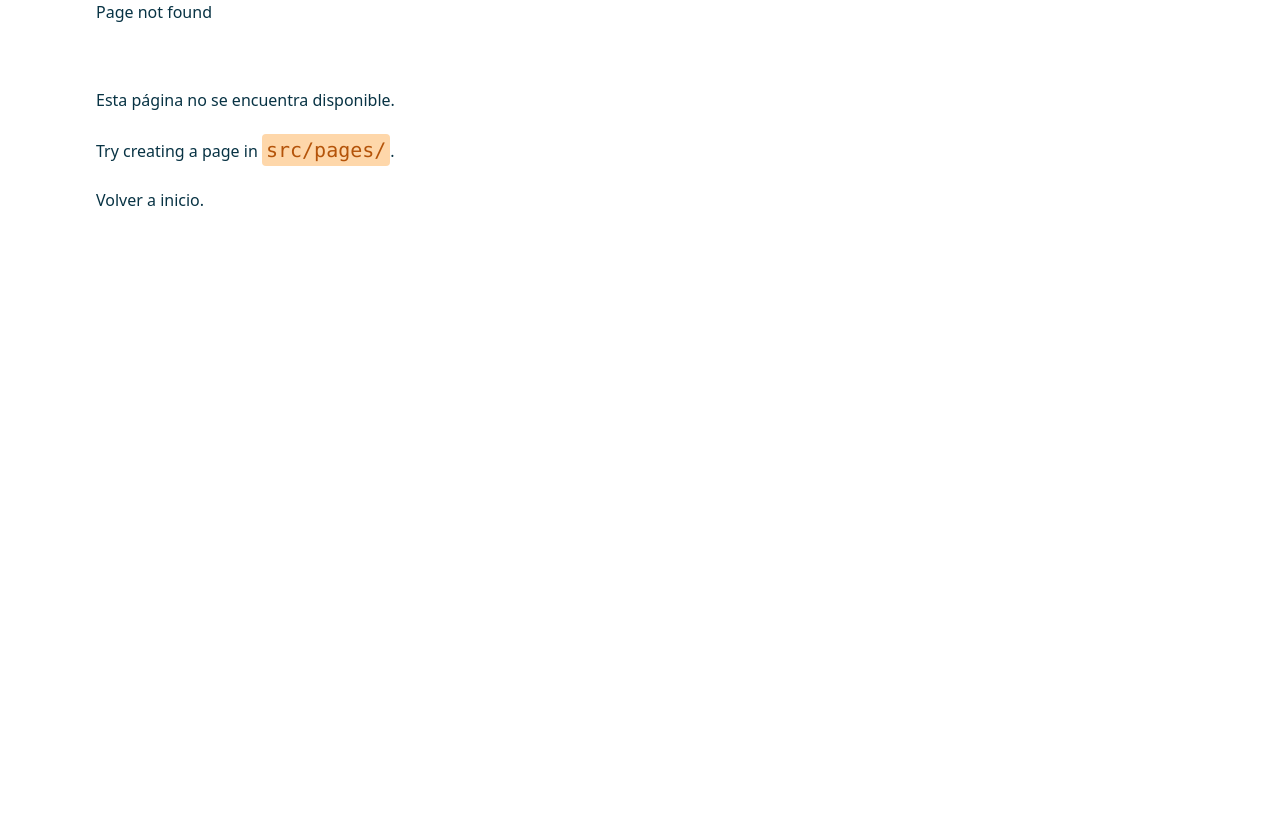
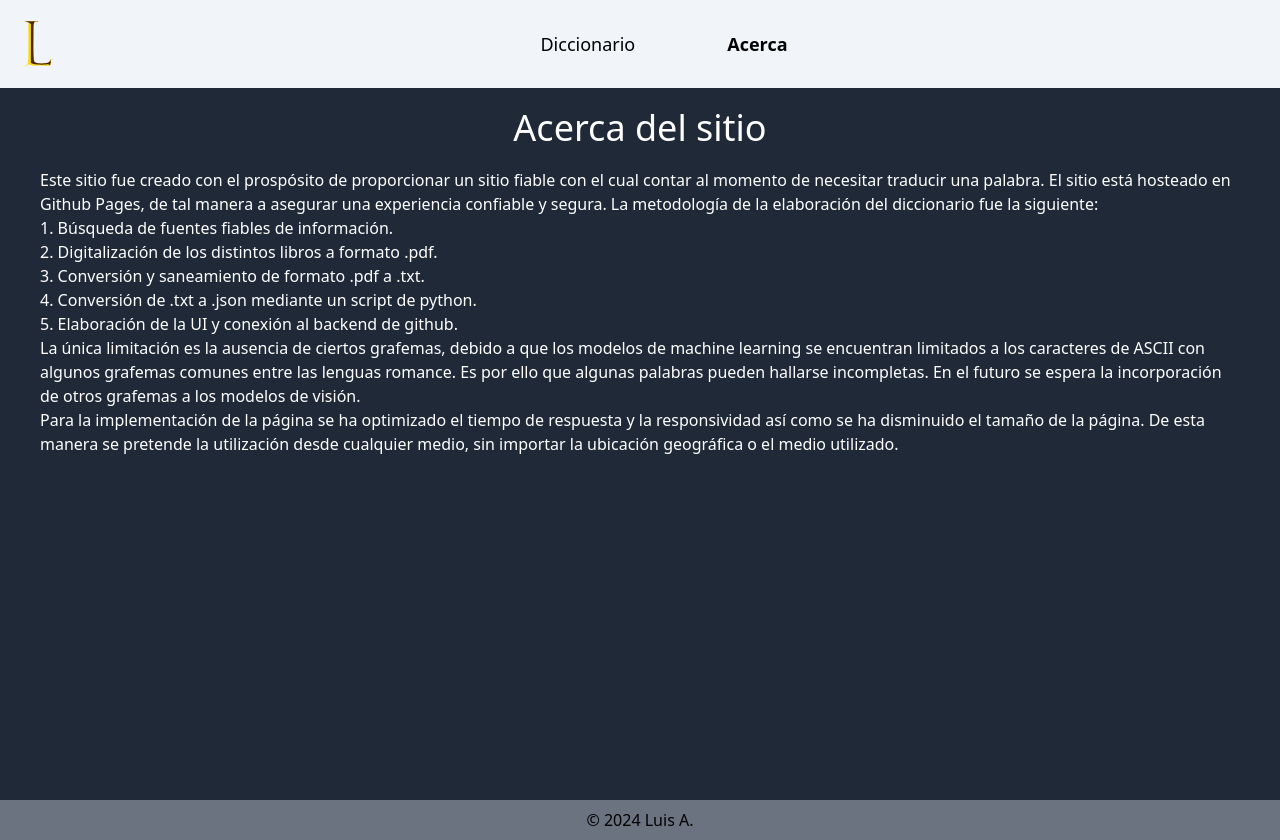
Before and after one commit to luisagd/luisagd.github.io, a Gatsby site: page /about in a window 1280 px wide. Before the commit this address had no page. Before the commit the page ends 800 px from the top, so only its background shows below. Built offline with nearby package versions, Linux system fonts and the light colour scheme; Gatsby itself is replaced by a stand-in of ours.

Commit message:
Added about page. Improved Navbar

```diff
--- a/src/components/Navbar.jsx
+++ b/src/components/Navbar.jsx
@@ -3,7 +3,8 @@ import "./Navbar.css";
 import logo from "../images/logo.svg"; // Tell webpack this JS file uses this image
 import { Link } from "gatsby";
 const links = [
-	// { url: "/diccionario", text: "Diccionario" },
+  { url: "/diccionario", text: "Diccionario" },
+  { url: "/about", text: "Acerca" },
 ];
 
 function Navbar() {
@@ -28,7 +29,15 @@ function Navbar() {
       <ul className={`NavMenu${isActive ? "-active" : ""}`}>
         {links.map((link) => (
           <li key={link.url} onClick={removeActive}>
-						<Link class="p-4 text-black text-lg" to={`${link.url}`}>
+            <Link
+              class="p-4 text-black text-lg"
+              to={`${link.url}`}
+              activeStyle={{
+                color: "black",
+                "font-weight": "bold",
+                padding: "1rem",
+              }}
+            >
               {link.text}
             </Link>
           </li>
--- /dev/null
+++ b/src/pages/about.js
@@ -0,0 +1,46 @@
+import React, { useState, useEffect } from "react";
+import Footer from "../components/Footer";
+import Navbar from "../components/Navbar";
+
+function About() {
+  return (
+    <div>
+      <main class="bg-gray-800 min-h-screen text-white text-center">
+        <title>Acerca del sitio</title>
+        <meta
+          name="description"
+          content="El mejor diccionario Guaraní-Español y Español-Guaraní."
+        />
+        <Navbar />
+        <header class=" mt-5 flex flex-col items-center  h-10 text-center text-2xl md:text-3xl lg:text-4xl">
+          <p>Acerca del sitio</p>
+        </header>
+        <p class="text-left px-10 pt-5">
+          Este sitio fue creado con el prospósito de proporcionar un sitio
+          fiable con el cual contar al momento de necesitar traducir una
+          palabra. El sitio está hosteado en Github Pages, de tal manera a
+          asegurar una experiencia confiable y segura. La metodología de la
+          elaboración del diccionario fue la siguiente: <br />
+          1. Búsqueda de fuentes fiables de información. <br />
+          2. Digitalización de los distintos libros a formato .pdf. <br />
+          3. Conversión y saneamiento de formato .pdf a .txt. <br />
+          4. Conversión de .txt a .json mediante un script de python. <br />
+          5. Elaboración de la UI y conexión al backend de github. <br />
+          La única limitación es la ausencia de ciertos grafemas, debido a que
+          los modelos de machine learning se encuentran limitados a los
+          caracteres de ASCII con algunos grafemas comunes entre las lenguas
+          romance. Es por ello que algunas palabras pueden hallarse incompletas.
+          En el futuro se espera la incorporación de otros grafemas a los
+          modelos de visión. <br />
+          Para la implementación de la página se ha optimizado el tiempo de
+          respuesta y la responsividad así como se ha disminuido el tamaño de la
+          página. De esta manera se pretende la utilización desde cualquier
+          medio, sin importar la ubicación geográfica o el medio utilizado.
+        </p>
+      </main>
+      <Footer />
+    </div>
+  );
+}
+
+export default About;
--- a/src/pages/diccionario.js
+++ b/src/pages/diccionario.js
@@ -1,27 +1,26 @@
-import React, { useState, useEffect } from 'react';
+import React, { useState, useEffect } from "react";
 // import "../styles/base.css";
 // import "../styles/diccionario.css"
-import Fuse from 'fuse.js';
-import diacritics from 'diacritics'
-import { useLocation } from '@gatsbyjs/reach-router';
-import Footer from '../components/Footer';
-import Navbar from '../components/Navbar';
-
+import Fuse from "fuse.js";
+import diacritics from "diacritics";
+import { useLocation } from "@gatsbyjs/reach-router";
+import Footer from "../components/Footer";
+import Navbar from "../components/Navbar";
 
 const dictionary = require("../json/diccionario.json");
 
 function removeAccents(obj) {
-    if (typeof obj === 'string' || obj instanceof String) {
+  if (typeof obj === "string" || obj instanceof String) {
     // return obj.normalize("NFD").replace(/[\u0300-\u036f]/g, "").replace(/'/g, '');
     //fix ñ
-        return diacritics.remove(obj).replace(/'/g, '');
+    return diacritics.remove(obj).replace(/'/g, "");
   }
-    return obj
+  return obj;
 }
 function getFn(obj, path) {
   var value = Fuse.config.getFn(obj, path);
   if (Array.isArray(value)) {
-        return value.map(el => removeAccents(el));
+    return value.map((el) => removeAccents(el));
   }
   return removeAccents(value);
 }
@@ -40,10 +39,7 @@ const fuseOptions = {
   // ignoreFieldNorm: false,
   // fieldNormWeight: 1,`
   getFn: getFn,
-    keys: [
-        'word',
-        'definition'
-    ]
+  keys: ["word", "definition"],
 };
 const fuse = new Fuse(dictionary, fuseOptions);
 
@@ -52,7 +48,7 @@ function SearchResults() {
   const [posts, setPosts] = useState([]);
 
   const fetchData = (word) => {
-        if (!word || typeof word !== 'string') return null;
+    if (!word || typeof word !== "string") return null;
     console.log("word:" + word);
 
     word = word.toLowerCase().replaceAll("'", "’");
@@ -67,7 +63,7 @@ function SearchResults() {
   useEffect(() => {
     // 👇️ only runs once
     const queryParams = new URLSearchParams(location.search);
-        const word = queryParams.get('q');
+    const word = queryParams.get("q");
     if (word !== "" && word !== "/") {
       console.log("URL word: " + word);
       fetchData(word);
@@ -75,23 +71,27 @@ function SearchResults() {
   }, []); // 👈️ empty dependencies array
   return (
     <div className="SearchResults flex flex-col ">
-            <div className='flex space-x-5 justify-center'>
+      <div className="flex space-x-5 justify-center">
         <form
-                    className="mb-5 w-1/3"
+          className="mb-5 w-2/3 lg:w-1/2"
           onSubmit={(event) => {
             event.preventDefault();
-                        const query = document.getElementById('query').value;
+            const query = document.getElementById("query").value;
             console.log("query: " + query);
             fetchData(query);
           }}
         >
           <label className="block mb-1 font-bold" htmlFor="query"></label>
-                    <input className="w-full text-black p-1 mb-3 border border-r-4 border-slate-100" type="search" id="query" />
+          <input
+            className="w-full text-black p-1 mb-3 border border-r-4 border-slate-100"
+            type="search"
+            id="query"
+          />
         </form>
         <button
           className="bg-blue-700 text-white px-1 py-2 h-10 cursor-pointer"
           onClick={() => {
-                        const query = document.getElementById('query').value;
+            const query = document.getElementById("query").value;
             console.log("query: " + query);
             fetchData(query);
           }}
@@ -101,7 +101,9 @@ function SearchResults() {
       </div>
       <ul className="list-none">
         {posts.map((item) => (
-                    <li className="mb-2">{item.item.word}:{item.item.definition}</li>
+          <li className="mb-2">
+            {item.item.word}:{item.item.definition}
+          </li>
         ))}
       </ul>
     </div>
@@ -112,7 +114,10 @@ function Diccionario() {
     <div>
       <main class="bg-gray-800 min-h-screen text-white text-center">
         <title>Diccionario Guaraní-Español y Español-Guaraní</title>
-                <meta name='description' content='El mejor diccionario Guaraní-Español y Español-Guaraní.' />
+        <meta
+          name="description"
+          content="El mejor diccionario Guaraní-Español y Español-Guaraní."
+        />
         <Navbar />
         <header class=" my-10 flex flex-col items-center  h-10 text-center text-xl md:text-2xl lg:text-4xl">
           <p>Diccionario Guaraní-Español - Español-Guaraní</p>
@@ -121,7 +126,6 @@ function Diccionario() {
       </main>
       <Footer />
     </div>
-
   );
 }
 
--- a/src/pages/index.js
+++ b/src/pages/index.js
@@ -1,10 +1,10 @@
 //Confirmed. Deployment only works if using branches in config, and using actions by its own.
 // import * as React from "react"
-import React from 'react';
-import "../styles/base.css"
+import React from "react";
+import "../styles/base.css";
 import { Link, navigate } from "gatsby";
-import Footer from '../components/Footer';
-import Navbar from '../components/Navbar';
+import Footer from "../components/Footer";
+import Navbar from "../components/Navbar";
 
 function SearchBar() {
   return (
@@ -18,8 +18,15 @@ function SearchBar() {
         }}
       >
         <label htmlFor="query"> </label>
-        <input class="text-black h-12 w-1/2 text-base px-5" type="search" id="query" placeholder='Buscar palabra en el diccionario' />
-        <button class="h-12 w-32 text-base bg-blue-500 ml-1 box-border">Buscar</button>
+        <input
+          class="text-black h-12 w-1/2 text-base px-5"
+          type="search"
+          id="query"
+          placeholder="Buscar palabra en el diccionario"
+        />
+        <button class="h-12 w-32 text-base bg-blue-500 ml-1 box-border">
+          Buscar
+        </button>
       </form>
     </div>
   );
@@ -31,29 +38,26 @@ const IndexPage = () => {
         <Navbar />
         <header class="items-center text-center text-4xl min-h-fit my-10">
           <h1> Bienvenido a mi página personal.</h1>
-          <p class="my-3 text-2xl">Un testimonio de lo que puede hacer Javascript, React, Gatsby y Tailwind.</p>
+          <p class="my-3 text-2xl">
+            Un testimonio de lo que puede hacer Javascript, React, Gatsby y
+            Tailwind.
+          </p>
         </header>
         <div class="grid grid-rows-5 grid-flow-col gap-4 ">
           <div class="row-span-1 lg:row-span-5 col-span-1 text-center">
             <SearchBar />
-            <h1>Buscar palabra en el diccionario Español-Guarani,<br /> utilizando
-              serverless queries.
+            <h1>
+              Buscar palabra en el diccionario Español-Guarani,
+              <br /> utilizando serverless queries.
             </h1>
           </div>
-          {/* <div class="col-span-1"><Link to="/aritmetica-y-algebra"><button class="h-12 w-11/12 text-base border-blue-900 border-solid border ml-1 box-border">Aritmética y Álgebra</button></Link></div>
-          <div class="col-span-1"><Link to="/geometria-y-trigonometria"><button class="h-12 w-11/12 text-base border-blue-900 border-solid border ml-1 box-border">Geometría plana y Trigonometría</button></Link></div>
-          <div class="col-span-1"><Link to="/geometria-analitica-y-calculo"><button class="h-12 w-11/12 text-base border-blue-900 border-solid border ml-1 box-border">Geometría Anaílica y Cálculo</button></Link></div>
-          <div class="col-span-1"><Link to="/fisica"><button class="h-12 w-11/12 text-base border-blue-900 border-solid border ml-1 box-border">Física</button></Link></div> */}
-
-        </div >
-      </main >
+        </div>
+      </main>
       <Footer />
-    </div >
-
-
-  )
-}
+    </div>
+  );
+};
 
 export default IndexPage;
 
-export const Head = () => <title>Home Page</title>
+export const Head = () => <title>Home Page</title>;
```
Lines whose indentation alone changed are shown as unchanged.
